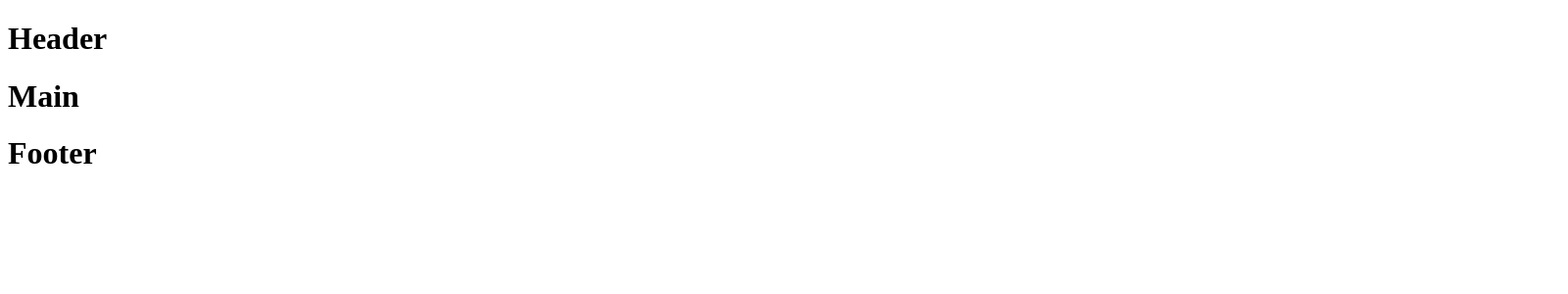
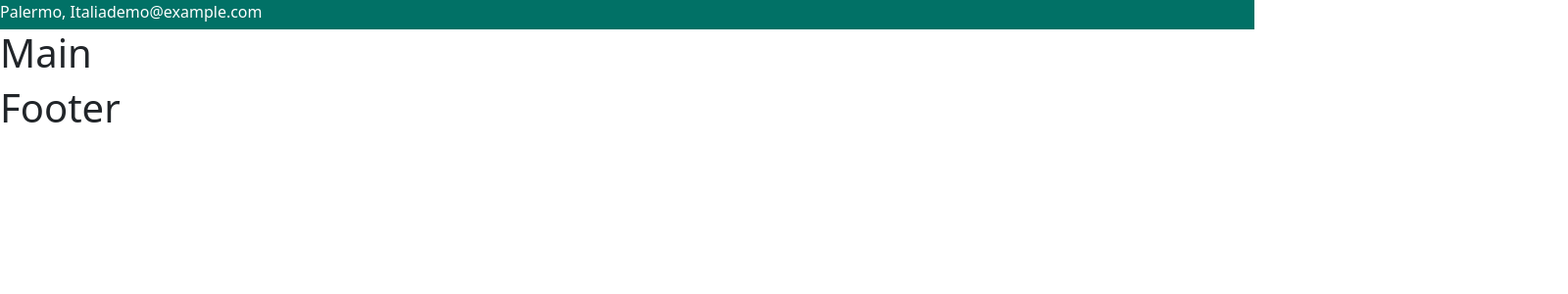
Before and after one commit to FraRussotto/proj-html-vuejs, a Vue app: page / in a window 1280 px wide. Shown: the top 300 px of the page at 98% size, 1600 px wide, since content can reach past the window. Built offline with nearby package versions, Linux system fonts and the light colour scheme.

Commit message:
[edit] header_top in header component

```diff
--- a/index.html
+++ b/index.html
@@ -4,7 +4,11 @@
     <meta charset="UTF-8" />
     <link rel="icon" type="image/svg+xml" href="/vite.svg" />
     <meta name="viewport" content="width=device-width, initial-scale=1.0" />
-    <title>Vite + Vue</title>
+
+    <!-- Fontawesome -->
+    <link rel="stylesheet" href="https://cdnjs.cloudflare.com/ajax/libs/font-awesome/6.4.2/css/all.min.css" integrity="sha512-z3gLpd7yknf1YoNbCzqRKc4qyor8gaKU1qmn+CShxbuBusANI9QpRohGBreCFkKxLhei6S9CQXFEbbKuqLg0DA==" crossorigin="anonymous"/>
+
+    <title>Gogrin</title>
   </head>
   <body>
     <div id="app"></div>
--- a/package.json
+++ b/package.json
@@ -10,6 +10,7 @@
   },
   "dependencies": {
     "boostrap": "^2.0.0",
+    "bootstrap": "^5.3.2",
     "vue": "^3.3.4"
   },
   "devDependencies": {
--- a/src/components/Header.vue
+++ b/src/components/Header.vue
@@ -5,9 +5,45 @@
 </script>
 
 <template>
-  <h1>Header</h1>
+
+
+  <!-- Suddivisione dell'header in 2 contenitori separati -->
+    <div class="header_top">
+      <div class="fr_container d-flex justify-content-between">
+        <div class="left d-flex">
+          <div class="location"> Palermo, Italia</div>
+          <div class="email">demo@example.com</div>
+        </div>
+        <div class="right d-flex">
+          <div class="hours_active">8.30AM-8.30PM</div>
+          <div class="social">
+            <ul class="d-flex list-unstyled ">
+              <li>social</li>
+              <li>social</li>
+              <li>social</li>
+              <li>social</li>
+            </ul>
+          </div>
+        </div>
+      </div>
+    </div>
+
+    <div class="header_bottom">
+
+    </div>
+
 </template>
 
-<style>
+<style lang="scss" scoped>
 
+@use '../scss/variables' as *;
+  .header_top{
+    height: 30px;
+    color: white;
+    background-color: $green;
+    .fr_container{
+      width: $container_max;
+      margin: 0 auto;
+    }
+  }
 </style>
--- a/src/scss/_variables.scss
+++ b/src/scss/_variables.scss
@@ -5,3 +5,7 @@ $lightgrey: #888888;
 $darkgrey: #333333;
 
 // Fonts:
+
+
+// Layout:
+$container_max: 1600px;
--- a/src/scss/main.scss
+++ b/src/scss/main.scss
@@ -1 +1,3 @@
 @use './variables' as *;
+
+@import 'bootstrap/scss/bootstrap';
```
Also changed, not shown: 1 other file (tests, documents, lock files or other folders).
